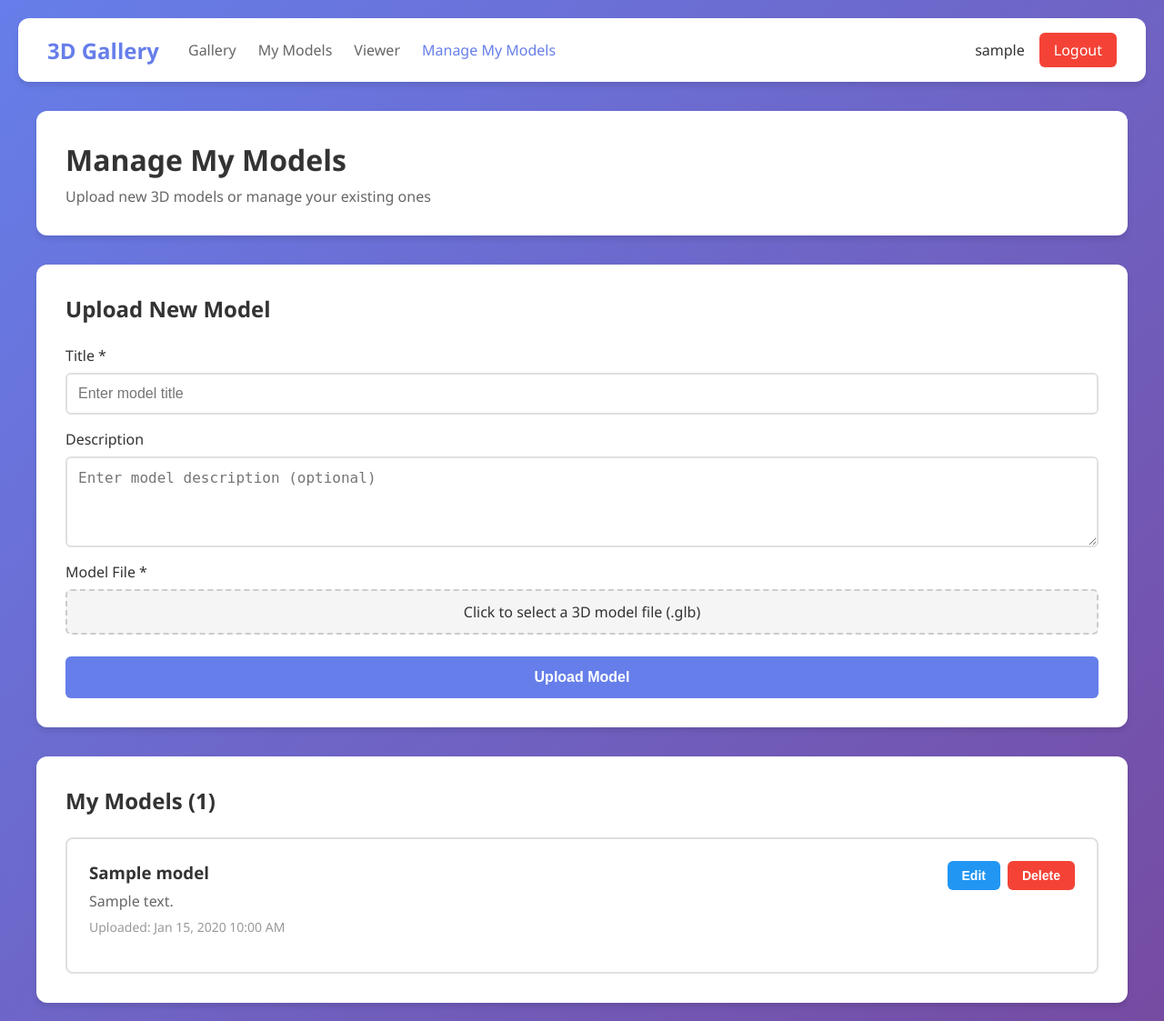
After one commit to EasonyehOWO/113-1_final_project, a PHP site: page /manage.php in a window 1280 px wide. The commit adds this page. Shown: the whole page at 91% size. Run offline with PHP 8.4, Linux system fonts and the light colour scheme; the visitor is signed in with stand-in values (Sample User, id 1); tables that the repository leaves empty hold one stand-in row (values such as "Sample post").

Commit message:
add manage.php (untested)

```diff
--- /dev/null
+++ b/assets/css/manage.css
@@ -0,0 +1,372 @@
+* {
+    margin: 0;
+    padding: 0;
+    box-sizing: border-box;
+}
+
+body {
+    font-family: 'Segoe UI', Tahoma, Geneva, Verdana, sans-serif;
+    background: linear-gradient(135deg, #667eea 0%, #764ba2 100%);
+    min-height: 100vh;
+    padding: 20px;
+}
+
+.header {
+    background: white;
+    padding: 1rem 2rem;
+    border-radius: 12px;
+    margin-bottom: 2rem;
+    display: flex;
+    justify-content: space-between;
+    align-items: center;
+    box-shadow: 0 4px 6px rgba(0,0,0,0.1);
+}
+
+.header-left {
+    display: flex;
+    align-items: center;
+    gap: 2rem;
+}
+
+.logo {
+    font-size: 1.5rem;
+    font-weight: bold;
+    color: #667eea;
+}
+
+.nav-links {
+    display: flex;
+    gap: 1.5rem;
+}
+
+.nav-links a {
+    text-decoration: none;
+    color: #666;
+    font-weight: 500;
+    transition: color 0.3s;
+}
+
+.nav-links a:hover,
+.nav-links a.active {
+    color: #667eea;
+}
+
+.header-right {
+    display: flex;
+    align-items: center;
+    gap: 1rem;
+}
+
+.username {
+    color: #333;
+    font-weight: 500;
+}
+
+.logout-btn {
+    background: #f44336;
+    color: white;
+    padding: 0.5rem 1rem;
+    border-radius: 6px;
+    text-decoration: none;
+    transition: background 0.3s;
+}
+
+.logout-btn:hover {
+    background: #d32f2f;
+}
+
+.container {
+    max-width: 1200px;
+    margin: 0 auto;
+}
+
+.page-header {
+    background: white;
+    padding: 2rem;
+    border-radius: 12px;
+    margin-bottom: 2rem;
+    box-shadow: 0 4px 6px rgba(0,0,0,0.1);
+}
+
+.page-header h1 {
+    color: #333;
+    margin-bottom: 0.5rem;
+}
+
+.page-header p {
+    color: #666;
+}
+
+.upload-section {
+    background: white;
+    padding: 2rem;
+    border-radius: 12px;
+    margin-bottom: 2rem;
+    box-shadow: 0 4px 6px rgba(0,0,0,0.1);
+}
+
+.upload-section h2 {
+    color: #333;
+    margin-bottom: 1.5rem;
+}
+
+.upload-form {
+    display: grid;
+    gap: 1rem;
+}
+
+.form-group {
+    display: flex;
+    flex-direction: column;
+}
+
+.form-group label {
+    color: #333;
+    font-weight: 500;
+    margin-bottom: 0.5rem;
+}
+
+.form-group input,
+.form-group textarea {
+    padding: 0.75rem;
+    border: 2px solid #e0e0e0;
+    border-radius: 6px;
+    font-size: 1rem;
+    transition: border-color 0.3s;
+}
+
+.form-group input:focus,
+.form-group textarea:focus {
+    outline: none;
+    border-color: #667eea;
+}
+
+.form-group textarea {
+    resize: vertical;
+    min-height: 100px;
+}
+
+.file-input-wrapper {
+    position: relative;
+    display: inline-block;
+    width: 100%;
+}
+
+.file-input-wrapper input[type="file"] {
+    display: none;
+}
+
+.file-input-label {
+    display: block;
+    padding: 0.75rem;
+    background: #f5f5f5;
+    border: 2px dashed #ccc;
+    border-radius: 6px;
+    text-align: center;
+    cursor: pointer;
+    transition: all 0.3s;
+}
+
+.file-input-label:hover {
+    background: #e8e8e8;
+    border-color: #667eea;
+}
+
+.file-input-label.has-file {
+    background: #e8f5e9;
+    border-color: #4caf50;
+    color: #2e7d32;
+}
+
+.submit-btn {
+    background: #667eea;
+    color: white;
+    padding: 0.875rem;
+    border: none;
+    border-radius: 6px;
+    font-size: 1rem;
+    font-weight: 600;
+    cursor: pointer;
+    transition: background 0.3s;
+}
+
+.submit-btn:hover {
+    background: #5568d3;
+}
+
+.submit-btn:disabled {
+    background: #ccc;
+    cursor: not-allowed;
+}
+
+.models-section {
+    background: white;
+    padding: 2rem;
+    border-radius: 12px;
+    box-shadow: 0 4px 6px rgba(0,0,0,0.1);
+}
+
+.models-section h2 {
+    color: #333;
+    margin-bottom: 1.5rem;
+}
+
+.models-list {
+    display: grid;
+    gap: 1rem;
+}
+
+.model-item {
+    border: 2px solid #e0e0e0;
+    border-radius: 8px;
+    padding: 1.5rem;
+    transition: border-color 0.3s;
+}
+
+.model-item:hover {
+    border-color: #667eea;
+}
+
+.model-item-header {
+    display: flex;
+    justify-content: space-between;
+    align-items: start;
+    margin-bottom: 1rem;
+}
+
+.model-item-info h3 {
+    color: #333;
+    margin-bottom: 0.5rem;
+}
+
+.model-item-info p {
+    color: #666;
+    margin-bottom: 0.5rem;
+}
+
+.model-item-meta {
+    font-size: 0.875rem;
+    color: #999;
+}
+
+.model-item-actions {
+    display: flex;
+    gap: 0.5rem;
+}
+
+.btn-edit,
+.btn-delete,
+.btn-save,
+.btn-cancel {
+    padding: 0.5rem 1rem;
+    border: none;
+    border-radius: 6px;
+    font-size: 0.875rem;
+    font-weight: 600;
+    cursor: pointer;
+    transition: all 0.3s;
+}
+
+.btn-edit {
+    background: #2196f3;
+    color: white;
+}
+
+.btn-edit:hover {
+    background: #1976d2;
+}
+
+.btn-delete {
+    background: #f44336;
+    color: white;
+}
+
+.btn-delete:hover {
+    background: #d32f2f;
+}
+
+.btn-save {
+    background: #4caf50;
+    color: white;
+}
+
+.btn-save:hover {
+    background: #388e3c;
+}
+
+.btn-cancel {
+    background: #9e9e9e;
+    color: white;
+}
+
+.btn-cancel:hover {
+    background: #757575;
+}
+
+.edit-form {
+    display: none;
+    grid-template-columns: 1fr;
+    gap: 1rem;
+    margin-top: 1rem;
+    padding-top: 1rem;
+    border-top: 2px solid #e0e0e0;
+}
+
+.edit-form.active {
+    display: grid;
+}
+
+.edit-form input,
+.edit-form textarea {
+    padding: 0.5rem;
+    border: 2px solid #e0e0e0;
+    border-radius: 6px;
+    font-size: 0.875rem;
+}
+
+.edit-form input:focus,
+.edit-form textarea:focus {
+    outline: none;
+    border-color: #667eea;
+}
+
+.empty-state {
+    text-align: center;
+    padding: 3rem;
+    color: #666;
+}
+
+.empty-state h3 {
+    margin-bottom: 0.5rem;
+}
+
+.message {
+    padding: 1rem;
+    border-radius: 6px;
+    margin-bottom: 1rem;
+    font-weight: 500;
+}
+
+.message.success {
+    background: #e8f5e9;
+    color: #2e7d32;
+    border: 2px solid #4caf50;
+}
+
+.message.error {
+    background: #ffebee;
+    color: #c62828;
+    border: 2px solid #f44336;
+}
+
+.loading {
+    display: none;
+    text-align: center;
+    padding: 1rem;
+    color: #667eea;
+    font-weight: 500;
+}
+
+.loading.active {
+    display: block;
+}
--- /dev/null
+++ b/manage.php
@@ -0,0 +1,138 @@
+<?php
+session_start();
+require_once 'config/db_connect.php';
+
+// Check if user is logged in
+if (!isset($_SESSION['user_id'])) {
+    header('Location: login.php');
+    exit();
+}
+
+$user_id = $_SESSION['user_id'];
+$username = $_SESSION['username'] ?? 'User';
+
+// Get user's models
+$query = "SELECT id, title, description, filepath, uploaded_at
+          FROM models
+          WHERE user_id = ?
+          ORDER BY uploaded_at DESC";
+$stmt = $conn->prepare($query);
+$stmt->bind_param("i", $user_id);
+$stmt->execute();
+$result = $stmt->get_result();
+$models = $result->fetch_all(MYSQLI_ASSOC);
+$stmt->close();
+$conn->close();
+?>
+
+<!DOCTYPE html>
+<html lang="en">
+<head>
+    <meta charset="UTF-8">
+    <meta name="viewport" content="width=device-width, initial-scale=1.0">
+    <title>Manage Models - 3D Model Viewer</title>
+    <link rel="stylesheet" href="assets/css/manage.css">
+</head>
+<body>
+    <div class="header">
+        <div class="header-left">
+            <div class="logo">3D Gallery</div>
+            <nav class="nav-links">
+                <a href="gallery.php">Gallery</a>
+                <a href="gallery.php?filter=my">My Models</a>
+                <a href="viewer.php">Viewer</a>
+                <a href="manage.php" class="active">Manage My Models</a>
+            </nav>
+        </div>
+        <div class="header-right">
+            <span class="username"><?= htmlspecialchars($username) ?></span>
+            <a href="logout.php" class="logout-btn">Logout</a>
+        </div>
+    </div>
+
+    <div class="container">
+        <div class="page-header">
+            <h1>Manage My Models</h1>
+            <p>Upload new 3D models or manage your existing ones</p>
+        </div>
+
+        <div id="message-container"></div>
+
+        <div class="upload-section">
+            <h2>Upload New Model</h2>
+            <form id="uploadForm" class="upload-form" enctype="multipart/form-data">
+                <div class="form-group">
+                    <label for="title">Title *</label>
+                    <input type="text" id="title" name="title" required placeholder="Enter model title">
+                </div>
+
+                <div class="form-group">
+                    <label for="description">Description</label>
+                    <textarea id="description" name="description" placeholder="Enter model description (optional)"></textarea>
+                </div>
+
+                <div class="form-group">
+                    <label>Model File *</label>
+                    <div class="file-input-wrapper">
+                        <input type="file" id="modelFile" name="model_file" accept=".glb" required>
+                        <label for="modelFile" class="file-input-label" id="fileLabel">
+                            Click to select a 3D model file (.glb)
+                        </label>
+                    </div>
+                </div>
+
+                <button type="submit" class="submit-btn" id="uploadBtn">Upload Model</button>
+            </form>
+            <div class="loading" id="uploadLoading">Uploading...</div>
+        </div>
+
+        <div class="models-section">
+            <h2>My Models (<?= count($models) ?>)</h2>
+
+            <?php if (empty($models)): ?>
+                <div class="empty-state">
+                    <h3>No models yet</h3>
+                    <p>Upload your first 3D model using the form above</p>
+                </div>
+            <?php else: ?>
+                <div class="models-list" id="modelsList">
+                    <?php foreach ($models as $model): ?>
+                        <div class="model-item" data-model-id="<?= $model['id'] ?>">
+                            <div class="model-item-header">
+                                <div class="model-item-info">
+                                    <h3 class="model-title"><?= htmlspecialchars($model['title']) ?></h3>
+                                    <p class="model-description"><?= htmlspecialchars($model['description'] ?: 'No description') ?></p>
+                                    <div class="model-item-meta">
+                                        Uploaded: <?= date('M j, Y g:i A', strtotime($model['uploaded_at'])) ?>
+                                    </div>
+                                </div>
+                                <div class="model-item-actions">
+                                    <button class="btn-edit" onclick="editModel(<?= $model['id'] ?>)">Edit</button>
+                                    <button class="btn-delete" onclick="deleteModel(<?= $model['id'] ?>, '<?= htmlspecialchars($model['title'], ENT_QUOTES) ?>')">Delete</button>
+                                </div>
+                            </div>
+
+                            <form class="edit-form" id="edit-form-<?= $model['id'] ?>">
+                                <div class="form-group">
+                                    <label>Title *</label>
+                                    <input type="text" name="title" value="<?= htmlspecialchars($model['title']) ?>" required>
+                                </div>
+                                <div class="form-group">
+                                    <label>Description</label>
+                                    <textarea name="description"><?= htmlspecialchars($model['description']) ?></textarea>
+                                </div>
+                                <div class="model-item-actions">
+                                    <button type="button" class="btn-save" onclick="saveModel(<?= $model['id'] ?>)">Save Changes</button>
+                                    <button type="button" class="btn-cancel" onclick="cancelEdit(<?= $model['id'] ?>)">Cancel</button>
+                                </div>
+                            </form>
+                        </div>
+                    <?php endforeach; ?>
+                </div>
+            <?php endif; ?>
+        </div>
+    </div>
+
+    <script src="js/manage.js"></script>
+</body>
+</html>
```
Also changed, not shown: gallery.php (+4 -5 lines), js/manage.js (added, +127 -0 lines).
